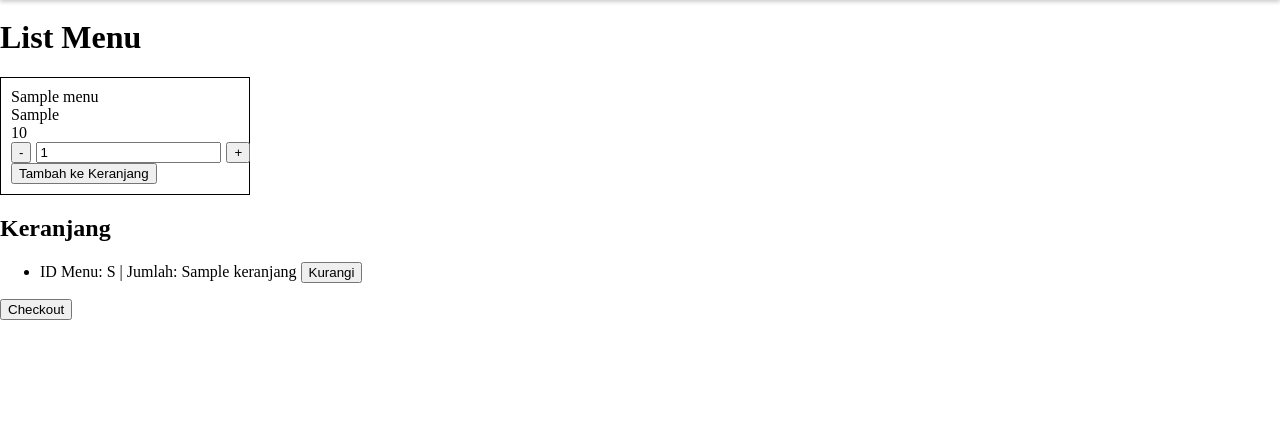
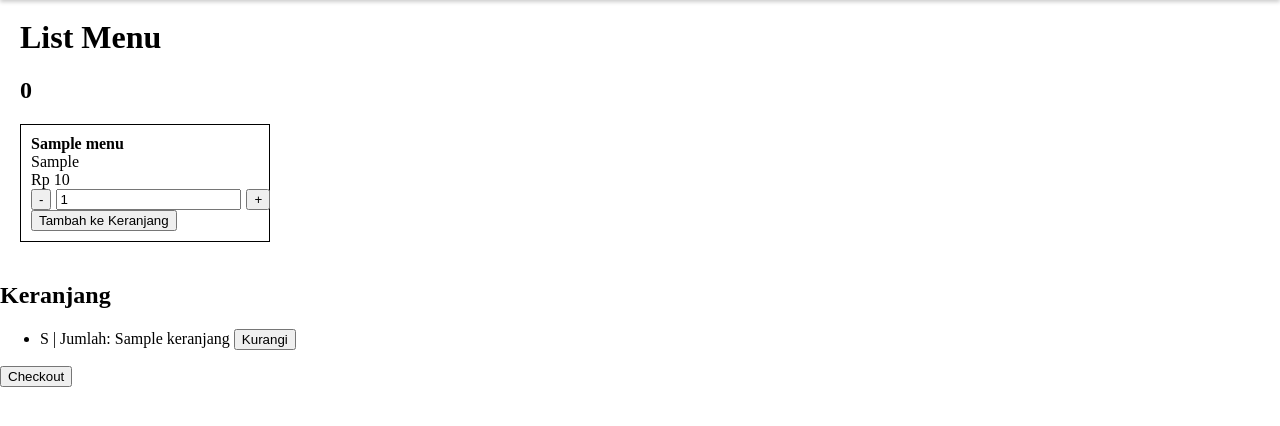
Before and after one commit to AllmerDjibran2405356/projectMammave_Kelompok-4, a CodeIgniter 4 app: the page made by app/Views/Pelanggan/viewPemesanan.php in a window 1280 px wide. Shown: the part 81-507 px from the top of the page. Run offline with PHP 8.4 and a stand-in for CodeIgniter, Linux system fonts and the light colour scheme; the template is opened without the code that fills it: most values are stand-ins (such as "Sample title", 1, 10 or a date in 2020); data that the repository does not hold is empty; some libraries are stand-ins or nearby versions.

Commit message:
update 12:32/2/5/2025

```diff
--- a/app/Controllers/Mitra/controllerManajemenMenu.php
+++ b/app/Controllers/Mitra/controllerManajemenMenu.php
@@ -17,6 +17,7 @@ class controllerManajemenMenu extends BaseController{
         $menu_list = $menuModel->select('menu_list.*, menu_kategori.Nama_Kategori')
                                ->join('menu_kategori', 'menu_kategori.ID_Kategori = menu_list.ID_Kategori')
                                ->where('menu_list.Menu_Status', 'active')
+                               ->orderBy('menu_list.ID_Kategori')
                                ->findAll();
 
         $data = [
--- a/app/Models/Database/menu_list.php
+++ b/app/Models/Database/menu_list.php
@@ -5,6 +5,6 @@ use CodeIgniter\Model;
 class menu_list extends Model{
     protected $table = 'menu_list';
     protected $primaryKey = 'ID_Menu';
-    protected $allowedFields = ['Nama_Menu', 'ID_Kategori', 'Harga', 'Deskripsi_Menu', 'Nama_Gambar', 'Menu_Status'];
+    protected $allowedFields = ['ID_Menu', 'Nama_Menu', 'ID_Kategori', 'Harga', 'Deskripsi_Menu', 'Nama_Gambar', 'Menu_Status'];
 }
 ?>
--- a/app/Views/Pelanggan/viewPemesanan.php
+++ b/app/Views/Pelanggan/viewPemesanan.php
@@ -14,17 +14,22 @@
 
         <h1 class="judulListMenu">List Menu</h1>
         <div class="listMenu">
-            <?php if(session()->getFlashdata('success')): ?>
-                <p style="color: green;"><?= session()->getFlashdata('success') ?></p>
-            <?php endif; ?>
-            <?php foreach($menu_list as $menu): ?>
+    <?php if(session()->getFlashdata('success')): ?>
+        <p style="color: green;"><?= session()->getFlashdata('success') ?></p>
+    <?php endif; ?>
+
+    <?php foreach($menu_list as $kategori => $menus): ?>
+        <h2><?= esc($kategori) ?></h2>
+        <div class="menuRow">
+            <?php foreach($menus as $menu): ?>
                 <div class="menuItem">
-                    <?php if(!empty($menu['Nama_Gambar']) && file_exists(FCPATH . 'images/menu/' . ($menu['Nama_Gambar']))): ?>
-                        <img src="<?= base_url('images/menu/' . esc($menu['Nama_Gambar'])) ?>"><br>
+                    <?php if (!empty($menu['Nama_Gambar']) && file_exists(FCPATH . 'images/menu/' . $menu['Nama_Gambar'])): ?>
+                        <img src="<?= base_url('images/menu/' . esc($menu['Nama_Gambar'])) ?>" alt="<?= esc($menu['Nama_Menu']) ?>">
                     <?php endif; ?>
-                    <?= esc($menu['Nama_Menu']) ?><br>
-                    <?= esc($menu['Deskripsi_Menu']) ?><br>
-                    <?= esc($menu['Harga']) ?>
+                    <div><strong><?= esc($menu['Nama_Menu']) ?></strong></div>
+                    <div><?= esc($menu['Deskripsi_Menu']) ?></div>
+                    <div>Rp <?= number_format($menu['Harga'], 0, ',', '.') ?></div>
+
                     <form action="<?= site_url('/Pelanggan/controllerPemesanan/tambahKeranjang') ?>" method="post">
                         <input type="hidden" name="ID_Menu" value="<?= esc($menu['ID_Menu']) ?>">
                         <div class="jumlahItem">
@@ -35,8 +40,10 @@
                         <button type="submit">Tambah ke Keranjang</button>
                     </form>
                 </div>
-            <?php endforeach ?>
+            <?php endforeach; ?>
         </div>
+    <?php endforeach; ?>
+</div>
 
         <div class="keranjang">
             <h2>Keranjang</h2>
@@ -44,7 +51,7 @@
                 <ul>
                     <?php foreach ($keranjang as $id_menu => $jumlah): ?>
                         <li>
-                            ID Menu: <?= esc($nama_menu_keranjang[$id_menu]) ?> | Jumlah: <?= esc($jumlah) ?>
+                            <?= esc($nama_menu_keranjang[$id_menu]) ?> | Jumlah: <?= esc($jumlah) ?>
                             <form action="<?= site_url('/Pelanggan/controllerPemesanan/kurangiKeranjang') ?>" method="post" style="display:inline;">
                                 <input type="hidden" name="ID_Menu" value="<?= esc($id_menu) ?>">
                                 <button type="submit">Kurangi</button>
--- a/public/css/Pelanggan/pemesanan.css
+++ b/public/css/Pelanggan/pemesanan.css
@@ -1,18 +1,28 @@
 .listMenu{
+    display: block;
+    padding: 0 20px;
+}
+
+.judulListMenu{
+    margin-top: 100px;
+    padding: 0 20px;
+}
+
+.menuRow{
     display: flex;
     flex-wrap: wrap;
     gap: 20px;
+    margin-bottom: 40px;
 }
-.judulListMenu{
-    margin-top: 100px;
-}
+
 .menuItem{
     border: 1px solid black;
     padding: 10px;
     width: 250px;
     box-sizing: border-box;
 }
-.menuItem img {
+
+.menuItem img{
     display: block;
     margin: 0 auto;
     max-width: 100%;
@@ -20,6 +30,7 @@
     object-fit: cover;
     border-radius: 5px;
 }
+
 .jumlahItem{
     display: flex;
     align-items: center;
```
Also changed, not shown: app/Controllers/Pelanggan/controllerPemesanan.php (+17 -6 lines).
